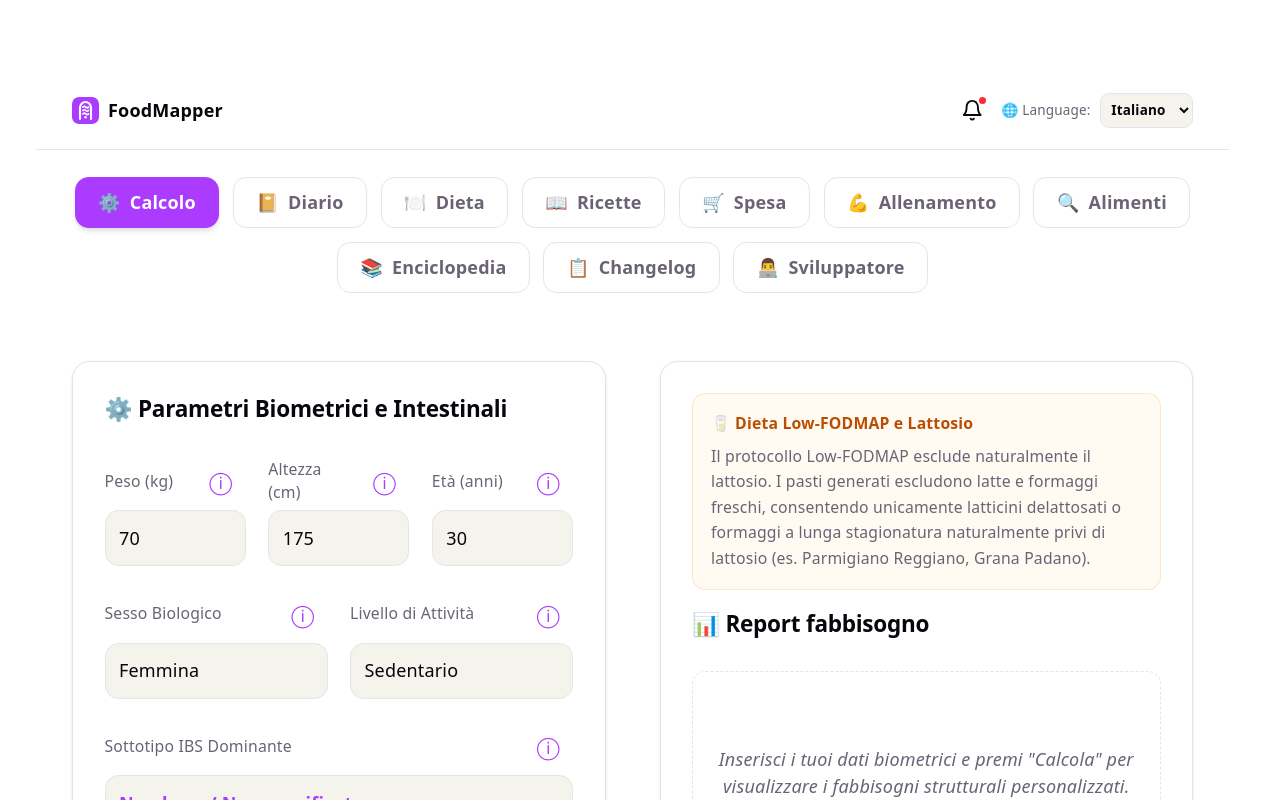
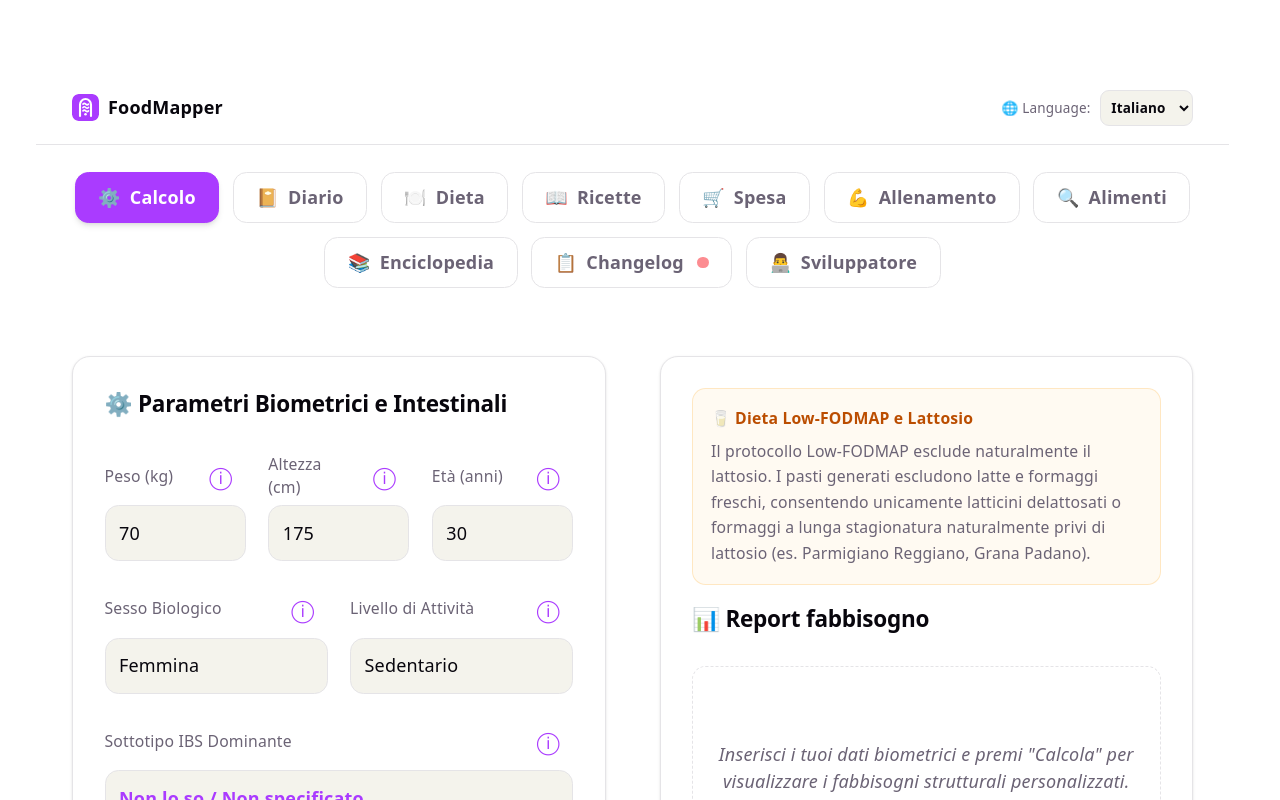
Before and after one commit to CherrugDeveloper/FoodMapper, a React (Vite) app: page / in a window 1280 px wide. Both pictures are taken after a click on the button "Ho letto, compreso e accetto". Shown: the top 800 px of the page. Built offline with nearby package versions, Linux system fonts and the light colour scheme.

Commit message:
Moves changelog alerts to navigation

```diff
--- a/src/App.tsx
+++ b/src/App.tsx
@@ -1,10 +1,13 @@
-import { useState, Suspense, lazy } from 'react';
+import { useState, useEffect, Suspense, lazy } from 'react';
 import { useTranslation } from 'react-i18next';
 import MedicalDisclaimer from './components/MedicalDisclaimer';
 import Header from './components/Header';
+import { changelogEntries } from './utils/changelogData';
 import { AppProvider } from './context/AppContext.tsx';
 import { useAppContext } from './context/useAppContext';
 import type { TabId } from './context/AppContextTypes';
+
+const SEEN_VERSION_KEY = 'foodmapper_seen_changelog_version';
 
 // Lazy-loaded route components for code-splitting
 const NutritionalCalculator = lazy(() => import('./components/NutritionalCalculator'));
@@ -57,6 +60,36 @@ function AppContent({ activeTab, setActiveTab }: AppContentProps) {
   const { t } = useTranslation();
   const { calcResults, handleCalculate } = useAppContext();
   const [isAppUnlocked, setIsAppUnlocked] = useState(false);
+  const [hasNewChangelog, setHasNewChangelog] = useState(false);
+
+  useEffect(() => {
+    try {
+      const latestVersion = changelogEntries[0]?.version;
+      const seenVersion = localStorage.getItem(SEEN_VERSION_KEY);
+      if (latestVersion && seenVersion !== latestVersion) {
+        setHasNewChangelog(true);
+      } else {
+        setHasNewChangelog(false);
+      }
+    } catch {
+      setHasNewChangelog(false);
+    }
+  }, [activeTab]);
+
+  const handleTabClick = (tabId: TabId) => {
+    if (tabId === 'changelog') {
+      const latestVersion = changelogEntries[0]?.version;
+      if (latestVersion) {
+        try {
+          localStorage.setItem(SEEN_VERSION_KEY, latestVersion);
+        } catch {
+          // Ignore storage errors
+        }
+      }
+      setHasNewChangelog(false);
+    }
+    setActiveTab(tabId);
+  };
 
   return (
     <div className="flex flex-col p-2 sm:p-4 md:p-6 lg:p-8 max-w-full">
@@ -64,18 +97,19 @@ function AppContent({ activeTab, setActiveTab }: AppContentProps) {
 
       {isAppUnlocked && (
         <div className="w-full mt-8">
-          <Header onGoToChangelog={() => setActiveTab('changelog')} />
+          <Header onGoToChangelog={() => handleTabClick('changelog')} />
 
           {/* Navigazione a schede: centrata e responsiva senza overflow laterale. */}
           <nav className="w-full mx-auto px-4 sm:px-6 md:px-8 mb-4">
             <div className="grid grid-cols-2 sm:grid-cols-4 lg:flex lg:flex-wrap justify-center gap-2 md:gap-3 pb-3">
               {TABS.map(tab => {
                 const isActive = activeTab === tab.id;
+                const showBadge = tab.id === 'changelog' && hasNewChangelog;
                 return (
                   <button
                     key={tab.id}
-                    onClick={() => setActiveTab(tab.id)}
-                    className={`flex min-w-0 items-center gap-1.5 sm:gap-2 px-3 sm:px-4 md:px-5 py-2 sm:py-2.5 rounded-xl text-xs sm:text-sm md:text-base font-semibold whitespace-nowrap border transition-all cursor-pointer ${
+                    onClick={() => handleTabClick(tab.id)}
+                    className={`relative flex min-w-0 items-center gap-1.5 sm:gap-2 px-3 sm:px-4 md:px-5 py-2 sm:py-2.5 rounded-xl text-xs sm:text-sm md:text-base font-semibold whitespace-nowrap border transition-all cursor-pointer ${
                       isActive
                         ? 'bg-(--accent) text-white border-(--accent) shadow-md'
                         : 'bg-(--bg) border-(--border) text-(--text) hover:text-(--text-h) hover:border-(--accent-border)'
@@ -83,6 +117,12 @@ function AppContent({ activeTab, setActiveTab }: AppContentProps) {
                   >
                     <span aria-hidden="true">{tab.icon}</span>
                     {t(tab.labelKey)}
+                    {showBadge && (
+                      <span
+                        className="w-2.5 h-2.5 bg-red-500 rounded-full inline-block animate-pulse ml-1"
+                        aria-label="Nuova versione disponibile"
+                      />
+                    )}
                   </button>
                 );
               })}
--- a/src/components/Changelog.tsx
+++ b/src/components/Changelog.tsx
@@ -1,7 +1,9 @@
-import { useState, useMemo } from 'react';
+import { useState, useMemo, useEffect } from 'react';
 import { useTranslation } from 'react-i18next';
 import { changelogEntries } from '../utils/changelogData';
 import type { SupportedLang } from '../utils/changelogData';
+
+const SEEN_VERSION_KEY = 'foodmapper_seen_changelog_version';
 
 function getDisplayLang(lang: string): SupportedLang {
   const supported: SupportedLang[] = ['en', 'it', 'de', 'es', 'fr'];
@@ -13,6 +15,18 @@ export default function Changelog() {
   const { t, i18n } = useTranslation();
   const displayLang = getDisplayLang(i18n.language);
   const [sortOrder, setSortOrder] = useState<'desc' | 'asc'>('desc');
+
+  // Mark changelog as viewed when component mounts
+  useEffect(() => {
+    if (changelogEntries.length > 0) {
+      const latestVersion = changelogEntries[0].version;
+      try {
+        localStorage.setItem(SEEN_VERSION_KEY, latestVersion);
+      } catch {
+        // Ignore storage errors
+      }
+    }
+  }, []);
 
   // Sort entries based on current order
   const sortedEntries = useMemo(() => {
--- a/src/components/Header.tsx
+++ b/src/components/Header.tsx
@@ -1,28 +1,13 @@
-import { useState, useEffect, useRef, useCallback } from 'react';
 import { useTranslation } from 'react-i18next';
 import { useInstallPrompt } from '../hooks/useInstallPrompt';
-import packageJson from '../../package.json';
-
-const SEEN_VERSION_KEY = 'foodmapper_seen_version';
 
 interface HeaderProps {
   onGoToChangelog?: () => void;
 }
 
-export default function Header({ onGoToChangelog }: HeaderProps) {
-  const { t, i18n } = useTranslation();
+export default function Header({}: HeaderProps) {
+  const { i18n } = useTranslation();
   const { installEvent, isStandalone, promptInstall } = useInstallPrompt();
-  const [isOpen, setIsOpen] = useState(false);
-  const [hasNewVersion, setHasNewVersion] = useState(() => {
-    try {
-      const seenVersion = localStorage.getItem(SEEN_VERSION_KEY);
-      return seenVersion !== packageJson.version;
-    } catch {
-      return false;
-    }
-  });
-  const popoverRef = useRef<HTMLDivElement>(null);
-  const currentVersion = packageJson.version;
 
   const handleLanguageChange = (e: React.ChangeEvent<HTMLSelectElement>) => {
     i18n.changeLanguage(e.target.value);
@@ -32,37 +17,6 @@ export default function Header({ onGoToChangelog }: HeaderProps) {
   const currentShortLang = i18n.language.slice(0, 2).toLowerCase();
   const supportedLangs = ['it', 'en', 'es', 'fr', 'de'];
   const selectedLang = supportedLangs.includes(currentShortLang) ? currentShortLang : 'en';
-
-  useEffect(() => {
-    const handleClickOutside = (event: MouseEvent) => {
-      if (popoverRef.current && !popoverRef.current.contains(event.target as Node)) {
-        setIsOpen(false);
-      }
-    };
-
-    if (isOpen) {
-      document.addEventListener('mousedown', handleClickOutside);
-    }
-
-    return () => {
-      document.removeEventListener('mousedown', handleClickOutside);
-    };
-  }, [isOpen]);
-
-  const dismissNotification = useCallback(() => {
-    try {
-      localStorage.setItem(SEEN_VERSION_KEY, currentVersion);
-    } catch {
-      // Ignore storage errors
-    }
-    setHasNewVersion(false);
-    setIsOpen(false);
-  }, [currentVersion]);
-
-  const handleChangelogClick = () => {
-    dismissNotification();
-    onGoToChangelog?.();
-  };
 
   return (
     <header className="w-full px-6 md:px-8 py-4 flex flex-wrap justify-between items-center gap-3 border-b border-(--border) mb-6">
@@ -93,72 +47,6 @@ export default function Header({ onGoToChangelog }: HeaderProps) {
           </button>
         )}
 
-        <div className="relative" ref={popoverRef}>
-          <button
-            type="button"
-            onClick={() => setIsOpen(prev => !prev)}
-            className="relative p-2 rounded-lg text-(--text-h) hover:bg-(--code-bg) focus:outline-none focus:ring-2 focus:ring-(--accent) focus:ring-offset-1 cursor-pointer"
-            aria-label={t('notifications.title')}
-            aria-expanded={isOpen}
-            aria-haspopup="dialog"
-          >
-            <svg
-              xmlns="http://www.w3.org/2000/svg"
-              viewBox="0 0 24 24"
-              fill="none"
-              stroke="currentColor"
-              strokeWidth="2"
-              strokeLinecap="round"
-              strokeLinejoin="round"
-              className="w-5 h-5"
-              aria-hidden="true"
-            >
-              <path d="M6 8a6 6 0 0 1 12 0c0 7 3 9 3 9H3s3-2 3-9" />
-              <path d="M10.3 21a1.94 1.94 0 0 0 3.4 0" />
-            </svg>
-            {hasNewVersion && (
-              <span className="absolute top-1 right-1 w-2.5 h-2.5 bg-red-500 rounded-full border-2 border-(--bg)" aria-hidden="true" />
-            )}
-          </button>
-
-          {isOpen && (
-            <div
-              role="dialog"
-              aria-label={t('notifications.title')}
-              className="absolute right-0 mt-2 w-64 sm:w-72 rounded-xl bg-(--bg) border border-(--border) shadow-lg p-4 z-50"
-            >
-              <h3 className="text-sm font-bold text-(--text-h) mb-2">
-                {t('notifications.title')}
-              </h3>
-              {hasNewVersion ? (
-                <>
-                  <p className="text-sm text-(--text) mb-3">
-                    {t('notifications.new_version', { version: currentVersion })}
-                  </p>
-                  <button
-                    type="button"
-                    onClick={handleChangelogClick}
-                    className="w-full text-left text-sm font-semibold text-(--accent) hover:underline mb-3"
-                  >
-                    {t('notifications.view_changelog')}
-                  </button>
-                  <button
-                    type="button"
-                    onClick={dismissNotification}
-                    className="w-full text-center py-2 px-4 text-sm font-bold rounded-lg bg-(--accent) text-white hover:opacity-90 transition-all cursor-pointer"
-                  >
-                    {t('notifications.dismiss')}
-                  </button>
-                </>
-              ) : (
-                <p className="text-sm text-(--text)">
-                  {t('notifications.no_new_version')}
-                </p>
-              )}
-            </div>
-          )}
-        </div>
-
         <span className="text-xs text-(--text) font-medium">🌐 Language:</span>
         <select
           aria-label="Language selector"
```
